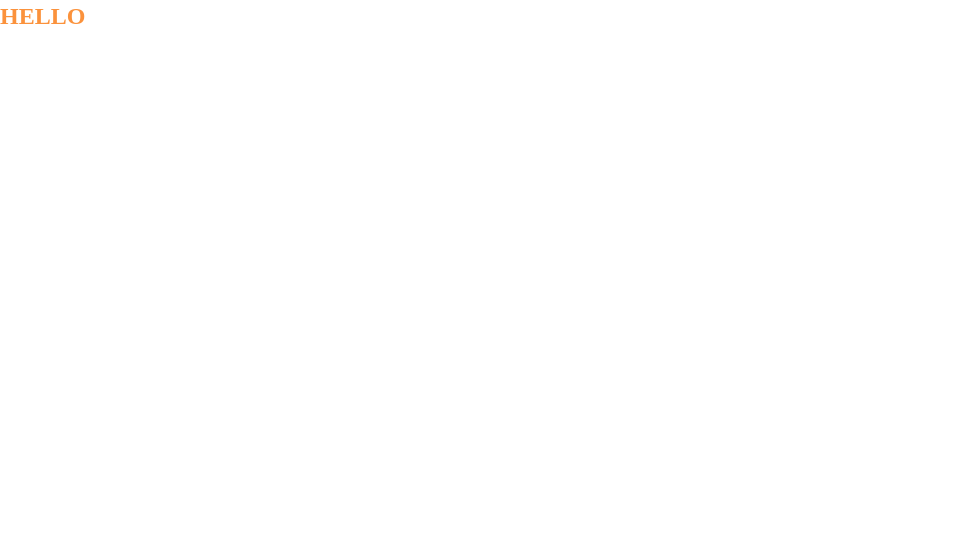
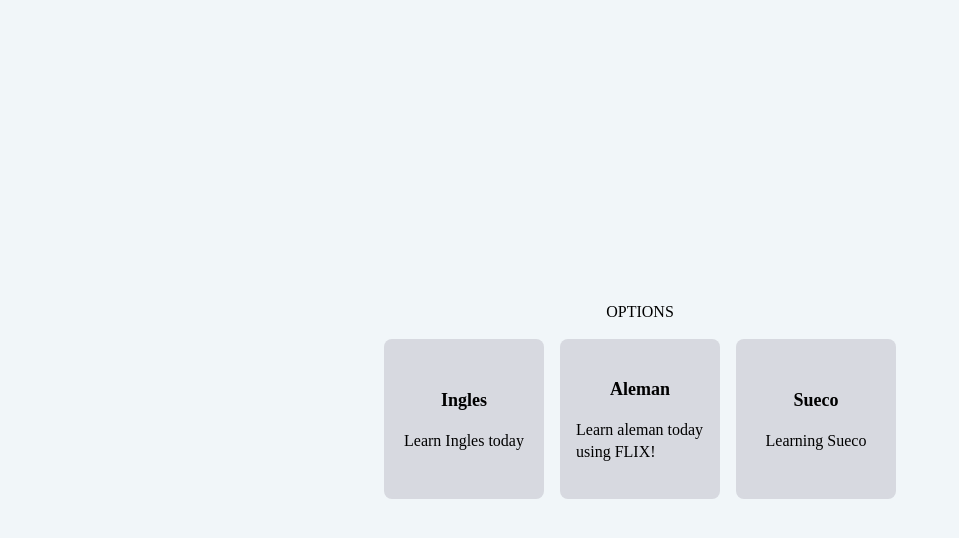
Before and after one commit to DreckSallow/flix, a Vue app: page / in a window 1280 px wide. Shown: the top 538 px of the page, without its empty margins (0-959 px from the left). Built offline with nearby package versions, Linux system fonts and the light colour scheme.

Commit message:
feat: add initial pages with basic style

```diff
--- a/index.html
+++ b/index.html
@@ -8,7 +8,7 @@
   </head>
 
   <body>
-    <div id="app"></div>
+    <div id="app" class="light-theme bg-strong"></div>
     <script type="module" src="/src/main.ts"></script>
   </body>
 </html>
--- a/src/App.vue
+++ b/src/App.vue
@@ -1,7 +1,3 @@
-<script setup lang="ts"></script>
-
 <template>
-  <h1 class="text-orange-400 text-2xl font-bold">HELLO</h1>
+  <router-view></router-view>
 </template>
-
-<style scoped></style>
--- a/src/main.ts
+++ b/src/main.ts
@@ -1,7 +1,30 @@
 import { createApp } from "vue";
+import { RouteRecordRaw, createRouter, createWebHistory } from "vue-router";
 import "./reset.css";
 import "./styles.css";
 import "uno.css";
-import App from "./App.vue";
+import { HomePage, StudyAreaPage } from "./pages";
+import AppVue from "./App.vue";
 
-createApp(App).mount("#app");
+const routes: RouteRecordRaw[] = [
+  {
+    path: "/",
+    name: "Home",
+    component: HomePage,
+  },
+  {
+    path: "/:area",
+    name: "StudyArea",
+    component: StudyAreaPage,
+  },
+];
+
+const router = createRouter({
+  history: createWebHistory(),
+  routes,
+});
+
+const app = createApp(AppVue);
+app.use(router);
+
+app.mount("#app");
--- /dev/null
+++ b/src/pages/home.vue
@@ -0,0 +1,43 @@
+<script setup lang="ts">
+import { useRouter } from "vue-router";
+
+let cards = [
+  {
+    title: "Ingles",
+    description: "Learn Ingles today",
+  },
+  {
+    title: "Aleman",
+    description: "Learn aleman today using FLIX!",
+  },
+  {
+    title: "Sueco",
+    description: "Learning Sueco",
+  },
+];
+const router = useRouter();
+</script>
+
+<template>
+  <main class="flex flex-col gap-4">
+    <header class="text-center">OPTIONS</header>
+    <ul
+      class="max-w-300 max-h-100 max-h-100 border border-orange-400 flex flex-row gap-4 flex-wrap"
+    >
+      <li
+        v-for="card in cards"
+        class="p-4 bg-soft rounded-lg w-40 h-40 flex-center flex-col gap-4 cursor-pointer"
+        :redirect="card.title"
+      >
+        <h4 class="text-lg font-semibold">
+          <router-link :to="card.title">
+            {{ card.title }}
+          </router-link>
+        </h4>
+        <p>{{ card.description }}</p>
+      </li>
+    </ul>
+  </main>
+</template>
+
+<style scoped></style>
--- /dev/null
+++ b/src/pages/index.ts
@@ -0,0 +1,2 @@
+export { default as HomePage } from "./home.vue";
+export { default as StudyAreaPage } from "./study-area.vue";
--- /dev/null
+++ b/src/pages/study-area.vue
@@ -0,0 +1,4 @@
+<template>
+  <h4>Study area: {{ $route.params.area }}</h4>
+  <router-link to="/"> Go to Home </router-link>
+</template>
--- a/src/styles.css
+++ b/src/styles.css
@@ -0,0 +1,41 @@
+#app {
+  width: 100vw;
+  min-height: 100vh;
+  height: 100vh;
+  display: grid;
+  place-content: center;
+}
+
+.light-theme {
+  --alpha: 1;
+  --bg-strong: 202, 40%, 96%;
+  --bg-soft: 227, 13%, 86%;
+
+  --text-strong: red;
+  --text-soft: green;
+}
+
+.dark-theme {
+  --alpha: 1;
+  --bg-strong: red;
+  --bg-soft: white;
+
+  --text-strong: red;
+  --text-soft: green;
+}
+
+.bg-strong {
+  background-color: hsla(var(--bg-strong), var(--alpha));
+}
+
+.bg-soft {
+  background-color: hsla(var(--bg-soft), var(--alpha));
+}
+
+.text-strong {
+  background-color: hsla(var(--text-strong), var(--alpha));
+}
+
+.text-soft {
+  background-color: hsla(var(--text-soft), var(--alpha));
+}
--- a/uno.config.ts
+++ b/uno.config.ts
@@ -3,4 +3,14 @@ import { presetUno } from "@unocss/preset-uno";
 
 export default defineConfig({
   presets: [presetUno({})],
+  rules: [
+    [
+      "flex-center",
+      {
+        display: "flex",
+        "align-items": "center",
+        "justify-content": "center",
+      },
+    ],
+  ],
 });
```
